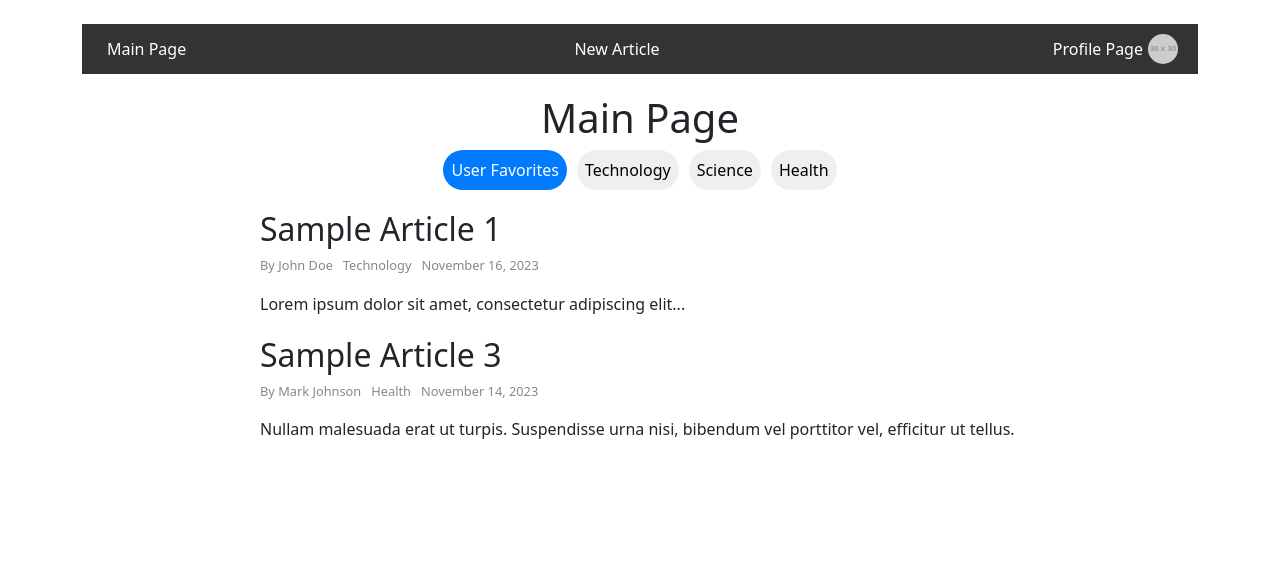
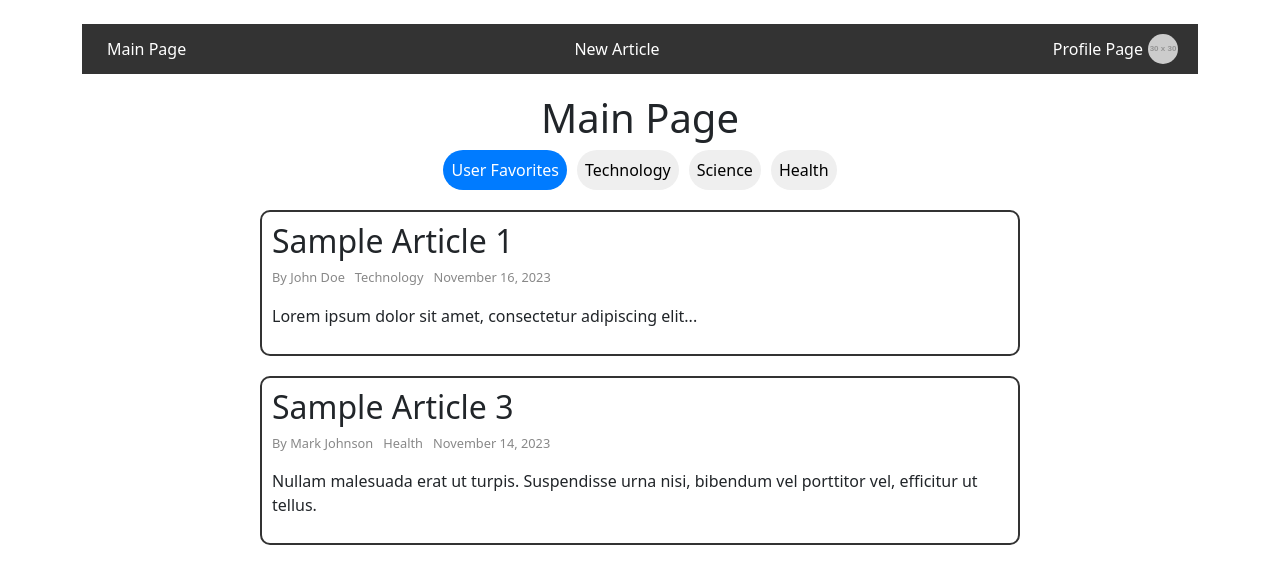
Before and after one commit to jamesmorbz/WebProgrammingCoursework, a Vue app in the folder frontend/: page / in a window 1280 px wide. Shown: the top 584 px of the page. Built offline with nearby package versions, Linux system fonts and the light colour scheme.

Commit message:
Improving Main Page Styling

```diff
--- a/frontend/src/components/BlogArticle.vue
+++ b/frontend/src/components/BlogArticle.vue
@@ -30,6 +30,9 @@ export default {
 <style scoped>
 .blog-article {
   margin-bottom: 20px;
+  border: 2px solid #333; /* Adjust thickness as needed */
+  border-radius: 10px; /* Adjust the border radius for rounded corners */
+  padding: 10px;
 }
 
 .meta {
```
Also changed, not shown: frontend/src/pages/MainPage.vue (+4 -14 lines).
